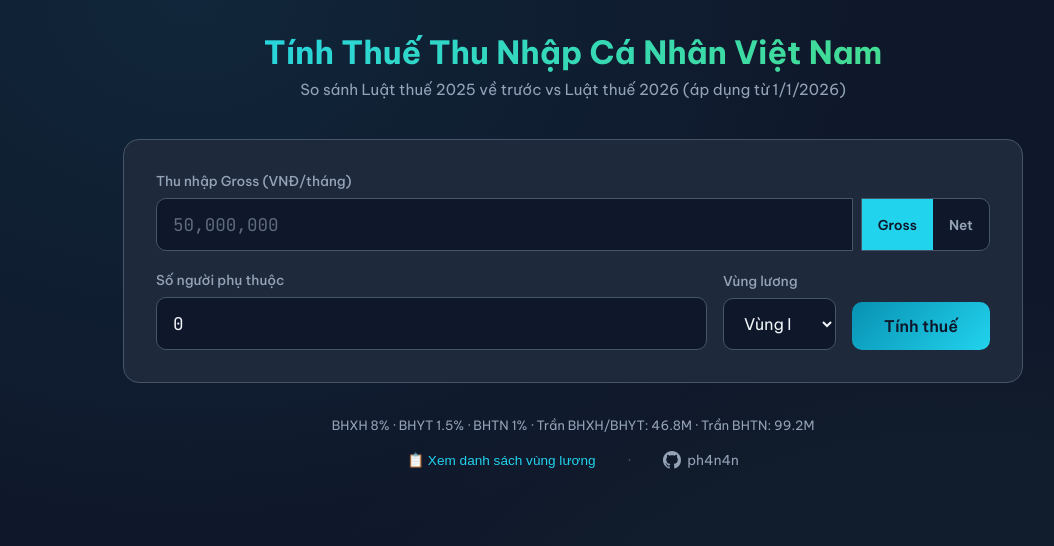
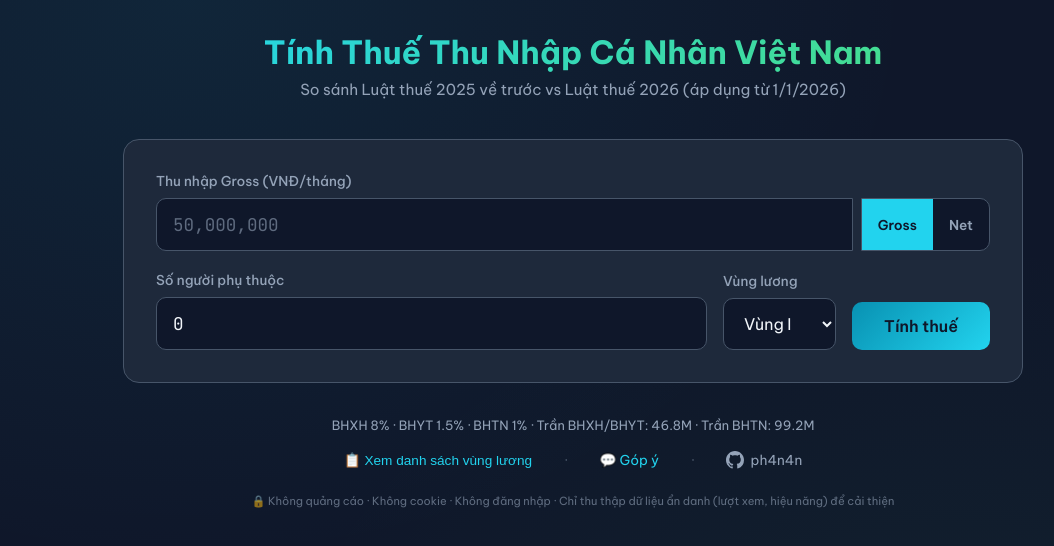
Before and after one commit to ph4n4n/vietnam-PIT, a website: page index.html in a window 1280 px wide. Shown: the whole page, without its empty margins (67-1121 px from the left). Drawn offline with Linux system fonts and the light colour scheme.

Commit message:
feat: add feedback link to GitHub Issues + privacy note

```diff
--- a/index.html
+++ b/index.html
@@ -147,6 +147,8 @@
       <div class="footer-links">
         <button class="btn-link" onclick="toggleRegionNote()">📋 Xem danh sách vùng lương</button>
         <span class="footer-divider">·</span>
+        <a href="https://github.com/ph4n4n/vietnam-PIT/issues/new" target="_blank" class="btn-link">💬 Góp ý</a>
+        <span class="footer-divider">·</span>
         <a href="https://github.com/ph4n4n/vietnam-PIT" target="_blank" class="github-link" title="View on GitHub">
           <svg viewBox="0 0 24 24" width="18" height="18" fill="currentColor">
             <path d="M12 0C5.37 0 0 5.37 0 12c0 5.31 3.435 9.795 8.205 11.385.6.105.825-.255.825-.57 0-.285-.015-1.23-.015-2.235-3.015.555-3.795-.735-4.035-1.41-.135-.345-.72-1.41-1.23-1.695-.42-.225-1.02-.78-.015-.795.945-.015 1.62.87 1.845 1.23 1.08 1.815 2.805 1.305 3.495.99.105-.78.42-1.305.765-1.605-2.67-.3-5.46-1.335-5.46-5.925 0-1.305.465-2.385 1.23-3.225-.12-.3-.54-1.53.12-3.18 0 0 1.005-.315 3.3 1.23.96-.27 1.98-.405 3-.405s2.04.135 3 .405c2.295-1.56 3.3-1.23 3.3-1.23.66 1.65.24 2.88.12 3.18.765.84 1.23 1.905 1.23 3.225 0 4.605-2.805 5.625-5.475 5.925.435.375.81 1.095.81 2.22 0 1.605-.015 2.895-.015 3.3 0 .315.225.69.825.57A12.02 12.02 0 0024 12c0-6.63-5.37-12-12-12z"/>
@@ -154,6 +156,7 @@
           ph4n4n
         </a>
       </div>
+      <p class="privacy-note">🔒 Không quảng cáo · Không cookie · Không đăng nhập · Chỉ thu thập dữ liệu ẩn danh (lượt xem, hiệu năng) để cải thiện</p>
     </footer>
   </div>
 
--- a/style.css
+++ b/style.css
@@ -423,9 +423,19 @@ footer a {
   text-decoration: none;
 }
 
+.privacy-note {
+  margin-top: 1rem;
+  font-size: 0.7rem;
+  opacity: 0.6;
+  line-height: 1.5;
+}
+
 @media (max-width: 640px) {
   footer {
     font-size: 0.75rem;
+  }
+  .privacy-note {
+    font-size: 0.65rem;
   }
 }
 
```
Also changed, not shown: dist/app.min.js, dist/index.html, dist/style.min.css.
